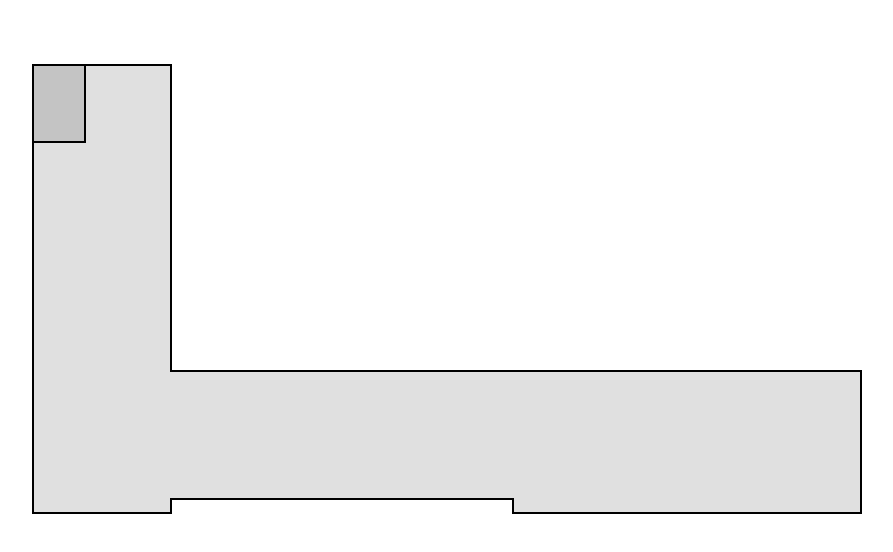
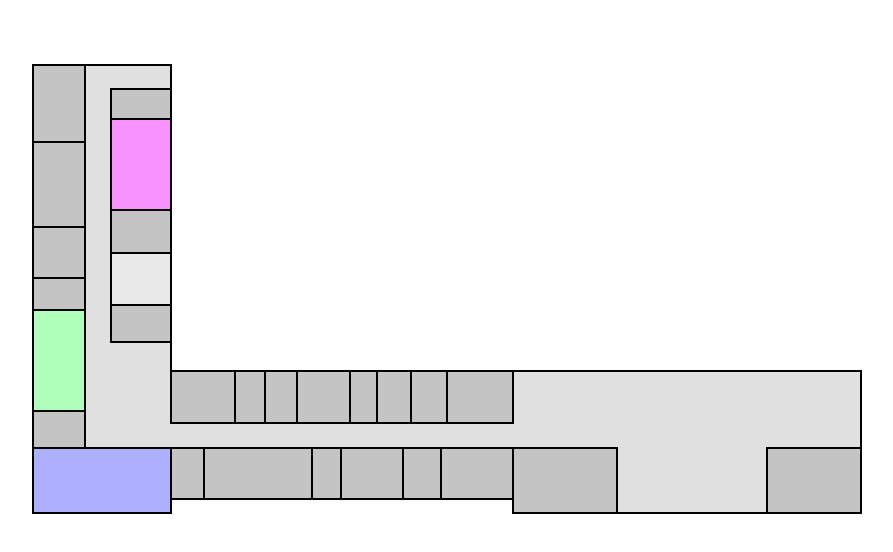
Before and after one commit to raffaellmir/TestSVG, a plain HTML site: page index.html in a window 1280 px wide. Shown: the whole page, without its empty margins (0-893 px from the left). Drawn offline with Linux system fonts and the light colour scheme.

Commit message:
add map 1-1

```diff
--- a/index.html
+++ b/index.html
@@ -11,12 +11,47 @@
 
 <body>
     <div class="main">
-        <embed class="background" src="/res/svg/background(1.1).svg">
-        <!-- <img class="background" src="/res/img/map.png" alt=""> -->
+        <!-- <embed class="background" src="/res/svg/1-1.svg"> -->
 
-        <svg class="room" width="830" height="450" viewBox="0 0 830 450">
+        <svg width="830" height="450" viewBox="0 0 830 450" fill="none" xmlns="http://www.w3.org/2000/svg">
+            <mask id="path-1-inside-1_6_13" fill="white">
+                <path fill-rule="evenodd" clip-rule="evenodd" d="M0 0H140V306H480H830V450H480V436H140V450H0V0Z" />
+            </mask>
+            <path fill-rule="evenodd" clip-rule="evenodd" d="M0 0H140V306H480H830V450H480V436H140V450H0V0Z"
+                fill="#E0E0E0" />
+            <path
+                d="M140 0H142V-2H140V0ZM0 0V-2H-2V0H0ZM140 306H138V308H140V306ZM830 306H832V304H830V306ZM830 450V452H832V450H830ZM480 450H478V452H480V450ZM480 436H482V434H480V436ZM140 436V434H138V436H140ZM140 450V452H142V450H140ZM0 450H-2V452H0V450ZM140 -2H0V2H140V-2ZM142 306V0H138V306H142ZM480 304H140V308H480V304ZM480 308H830V304H480V308ZM828 306V450H832V306H828ZM830 448H480V452H830V448ZM482 450V436H478V450H482ZM140 438H480V434H140V438ZM142 450V436H138V450H142ZM0 452H140V448H0V452ZM-2 0V450H2V0H-2Z"
+                fill="black" mask="url(#path-1-inside-1_6_13)" />
+            <rect x="139" y="384" width="33" height="51" fill="#C4C4C4" stroke="black" stroke-width="2" />
+            <rect x="1" y="347" width="52" height="37" fill="#C4C4C4" stroke="black" stroke-width="2" />
+            <rect x="1" y="246" width="52" height="101" fill="#ADFFBA" stroke="black" stroke-width="2" />
+            <rect x="1" y="214" width="52" height="32" fill="#C4C4C4" stroke="black" stroke-width="2" />
+            <rect x="79" y="241" width="60" height="37" fill="#C4C4C4" stroke="black" stroke-width="2" />
+            <rect x="79" y="188" width="60" height="53" fill="#E8E8E8" stroke="black" stroke-width="2" />
+            <rect x="79" y="146" width="60" height="43" fill="#C4C4C4" stroke="black" stroke-width="2" />
+            <rect x="79" y="55" width="60" height="91" fill="#F792FF" stroke="black" stroke-width="2" />
+            <rect x="79" y="25" width="60" height="30" fill="#C4C4C4" stroke="black" stroke-width="2" />
+            <rect x="1" y="163" width="52" height="51" fill="#C4C4C4" stroke="black" stroke-width="2" />
+            <rect x="1" y="78" width="52" height="85" fill="#C4C4C4" stroke="black" stroke-width="2" />
             <rect x="1" y="1" width="52" height="77" fill="#C4C4C4" stroke="black" stroke-width="2" />
+            <rect x="1" y="384" width="138" height="65" fill="#ADB0FF" stroke="black" stroke-width="2" />
+            <rect x="139" y="307" width="64" height="52" fill="#C4C4C4" stroke="black" stroke-width="2" />
+            <rect x="203" y="307" width="30" height="52" fill="#C4C4C4" stroke="black" stroke-width="2" />
+            <rect x="233" y="307" width="33" height="52" fill="#C4C4C4" stroke="black" stroke-width="2" />
+            <rect x="265" y="307" width="53" height="52" fill="#C4C4C4" stroke="black" stroke-width="2" />
+            <rect x="318" y="307" width="27" height="52" fill="#C4C4C4" stroke="black" stroke-width="2" />
+            <rect x="345" y="307" width="35" height="52" fill="#C4C4C4" stroke="black" stroke-width="2" />
+            <rect x="379" y="307" width="36" height="52" fill="#C4C4C4" stroke="black" stroke-width="2" />
+            <rect x="415" y="307" width="66" height="52" fill="#C4C4C4" stroke="black" stroke-width="2" />
+            <rect x="280" y="384" width="29" height="51" fill="#C4C4C4" stroke="black" stroke-width="2" />
+            <rect x="309" y="384" width="63" height="51" fill="#C4C4C4" stroke="black" stroke-width="2" />
+            <rect x="371" y="384" width="38" height="51" fill="#C4C4C4" stroke="black" stroke-width="2" />
+            <rect x="409" y="384" width="72" height="51" fill="#C4C4C4" stroke="black" stroke-width="2" />
+            <rect x="481" y="384" width="104" height="65" fill="#C4C4C4" stroke="black" stroke-width="2" />
+            <rect x="735" y="384" width="94" height="65" fill="#C4C4C4" stroke="black" stroke-width="2" />
+            <rect x="172" y="384" width="108" height="51" fill="#C4C4C4" stroke="black" stroke-width="2" />
         </svg>
+
     </div>
 
 </body>
```
Also changed, not shown: res/svg/1-1.svg.
